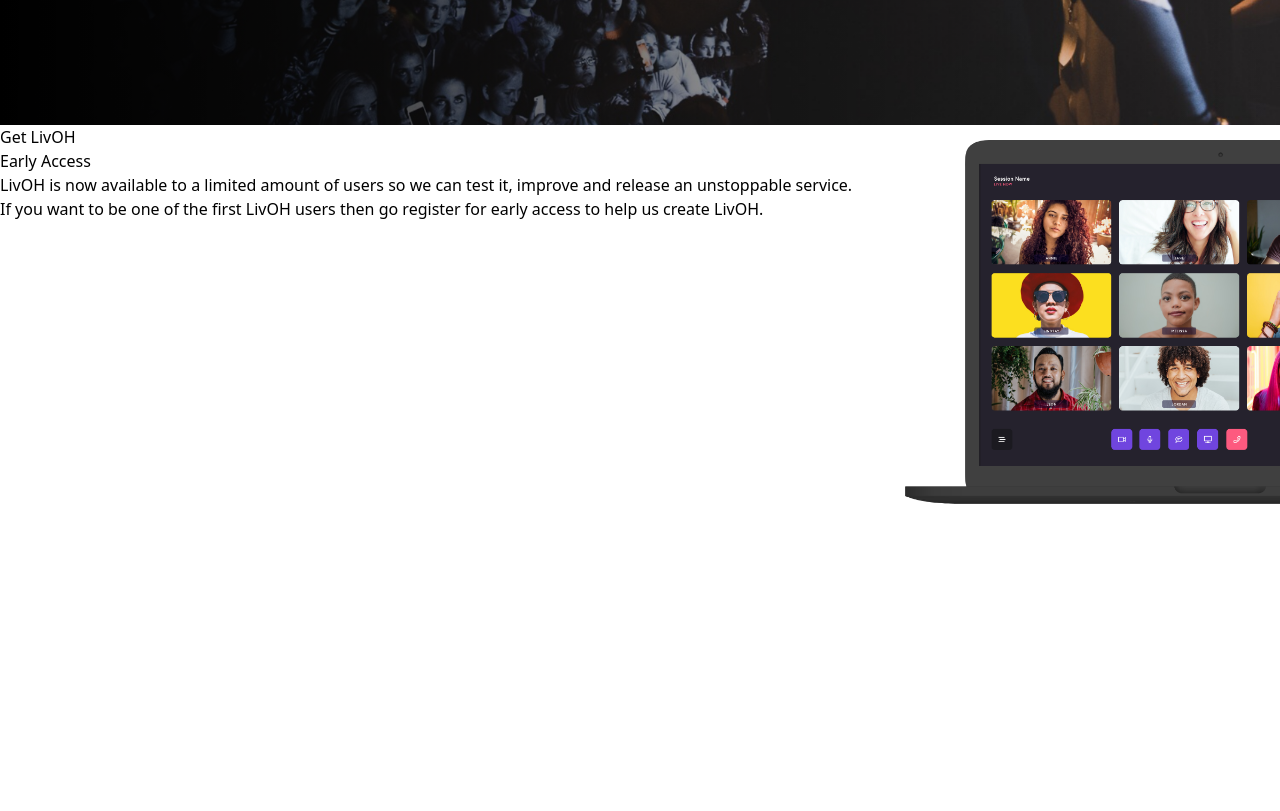
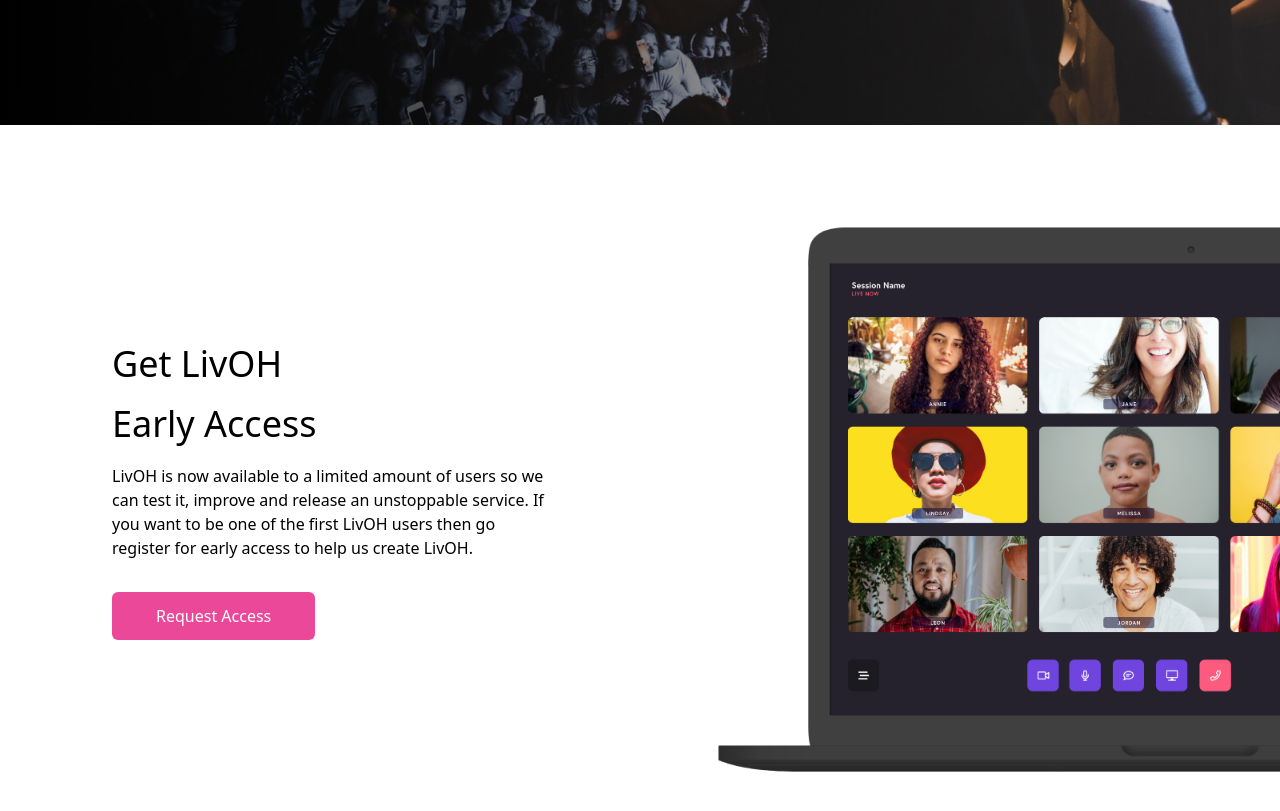
Before and after one commit to kirsten-tay/livoh, a React (Create React App) app: page / in a window 1280 px wide. Shown: the part 3880-4691 px from the top of the page. Before the commit the page ends 4396 px from the top, so only its background shows below. Built offline with nearby package versions, Linux system fonts and the light colour scheme.

Commit message:
added an early access

```diff
--- a/src/components/Earlyaccess.jsx
+++ b/src/components/Earlyaccess.jsx
@@ -4,18 +4,27 @@
 
 const Earlyaccess =()=>{
     return(
-        <div>
-            <div className="flex flex-col-2">
-                <div>
-                    <h2>Get LivOH</h2>
-                   <h2>Early Access</h2>
+        <div className="py-20 ">
+            <div className="flex flex-col-1">
+                <div className="flex flex-col max-w-2xl mx-auto justify-center  w-3/5 space-y-5 py-10 px-28">
+                    <h2 className="font-medium text-4xl">Get LivOH</h2>
+                   <h2 className="font-medium text-4xl">Early Access</h2>
+                   <div>
                    <h5>LivOH is now available to a limited amount of
                        users so we can test it, improve and release an
                        unstoppable service. If you want to be one of the
                        first LivOH users then go register for early access
                         to help us create LivOH.</h5>
+                        </div>
+
+                    <div >
+                    <button className="flex px-11 py-3  items-center border-o outline-none hover:bg-pink-700 font-medium p-2 bg-pink-500 text-white rounded-md my-3">
+                        Request Access
+
+                    </button>
                 </div>
-                <div>
+                </div>
+                <div className="flex flex-col-2 h-auto">
                     <img src={early} alt="" /></div>
             </div>
 
```
